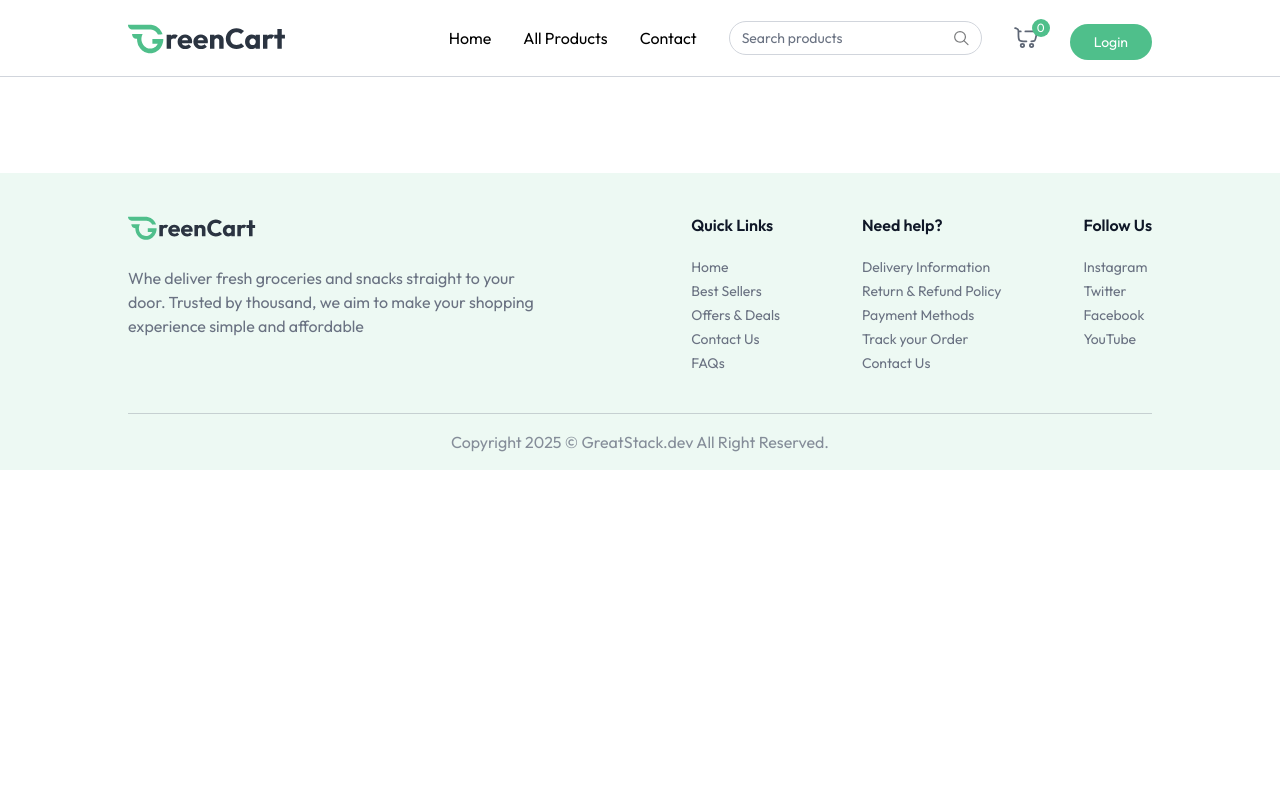
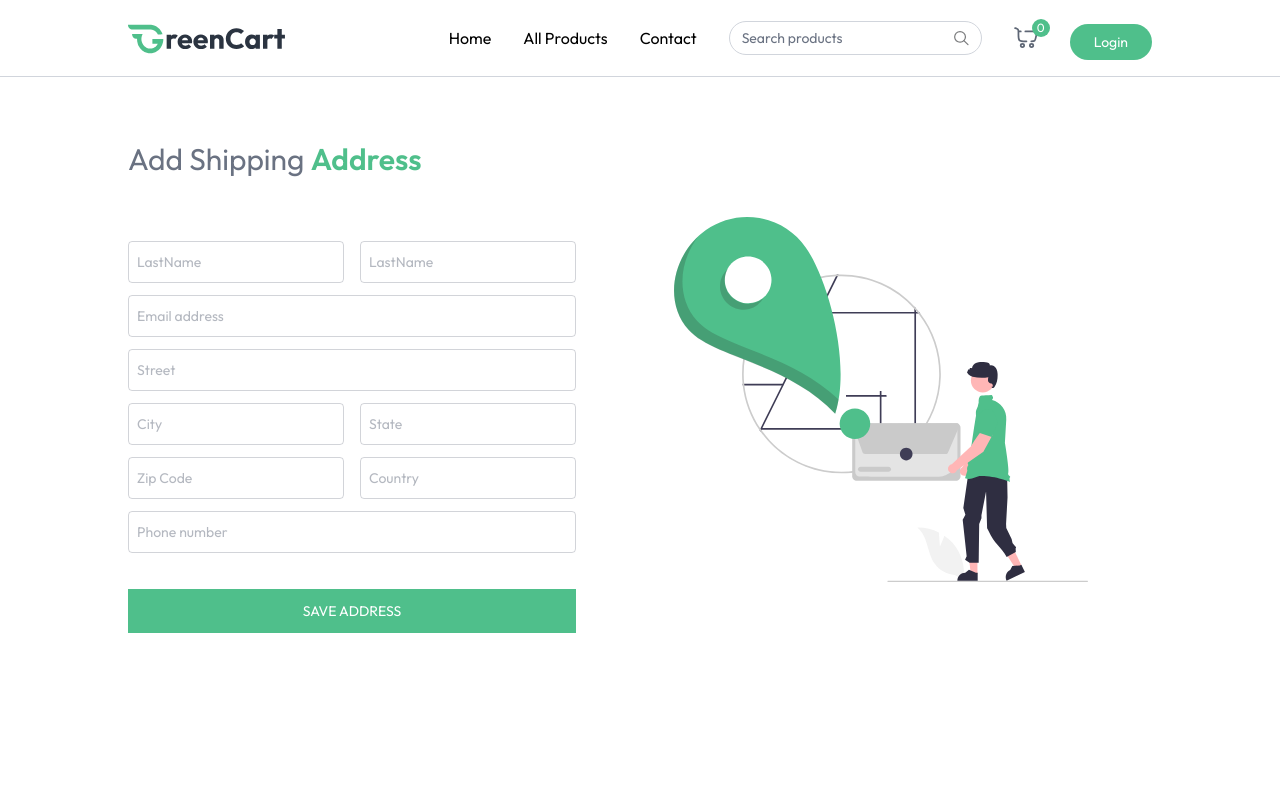
Before and after one commit to Warano02/Greencard_front, a React (Vite) app: page /add-address in a window 1280 px wide. Shown: the top 800 px of the page. Built offline with nearby package versions, Linux system fonts and the light colour scheme.

Commit message:
add address

```diff
--- a/src/App.jsx
+++ b/src/App.jsx
@@ -10,6 +10,7 @@
 import ProductCategory from './pages/ProductCategory'
 import ProductsDetails from './pages/ProductsDetails'
 import Card from './pages/Card'
+import AddAddress from './pages/AddAddress'
 function App() {
   const isSellerPath = useLocation().pathname.includes("seller")
   const { showUserLogin } = useAppContext()
@@ -23,6 +24,7 @@
           <Route path="/" element={<Home />} />
           <Route path="/products" element={<AllProducts />} />
           <Route path="/cart" element={<Card />} />
+          <Route path="/add-address" element={<AddAddress />} />
           <Route path="/products/:category" element={<ProductCategory />} />
           <Route path="/products/:category/:id" element={<ProductsDetails />} />
         </Routes>
--- /dev/null
+++ b/src/pages/AddAddress.jsx
@@ -0,0 +1,63 @@
+import React, { useState } from 'react'
+import { assets } from '../assets/assets'
+const InputField = ({ type, placeholder, name, handleChange, address }) => (
+    <input className='w-full px-2 py-2.5 border border-gray-500/30 rounded outline-none text-gray-500 focus:border-primary transition'
+        type={type} placeholder={placeholder} name={name} onChange={handleChange} value={address[name]} />
+)
+
+function AddAddress() {
+    const [address, setAddress] = useState({
+        firstName: "",
+        lastName: "",
+        email: "",
+        phone: "",
+        address1: "",
+        address2: "",
+        city: "",
+        state: "",
+        street: "",
+        country: "",
+        zipcode: ""
+    })
+    const handleChange = (e) => {
+        const { name, value } = e.target
+        setAddress((prev) => ({ ...prev, [name]: value }))
+    }
+    const onSubmitHandler = async (e) => {
+        e.preventDefault()
+    }
+    return (
+        <div className='mt-16 pb-16 '>
+            <p className='text-2xl md:text-3xl text-gray-500'>Add Shipping <span className='font-semibold text-primary'>Address</span> </p>
+            <div className='flex flex-col-reverse md:flex-row justify-between mt-10'>
+                <div className='flex-1 max-w-md'>
+                    <form onSubmit={onSubmitHandler} className='space-y-3 mt-6 text-sm'>
+                        <div className='grid grid-cols-1 md:grid-cols-2 gap-4'>
+                            <InputField handleChange={handleChange} address={address} name="firstName" type="text" placeholder="LastName" />
+                            <InputField handleChange={handleChange} address={address} name="lastName" type="text" placeholder="LastName" />
+                        </div>
+                        <InputField handleChange={handleChange} address={address} name="email" type="email" placeholder="Email address" />
+                        <InputField handleChange={handleChange} address={address} name="street" type="text" placeholder="Street" />
+
+                        <div className='grid grid-cols-1 md:grid-cols-2 gap-4'>
+                            <InputField handleChange={handleChange} address={address} name="city" type="text" placeholder="City" />
+                            <InputField handleChange={handleChange} address={address} name="state" type="text" placeholder="State" />
+
+                        </div>
+                        <div className='grid grid-cols-1 md:grid-cols-2 gap-4'>
+                            <InputField handleChange={handleChange} address={address} name="zipcode" type="number" placeholder="Zip Code" />
+                            <InputField handleChange={handleChange} address={address} name="country" type="text" placeholder="Country" />
+                        </div>
+                        <InputField handleChange={handleChange} address={address} name="phone" type="text" placeholder="Phone number" />
+                        <button className='w-full mt-6 bg-primary text-white py-3 hover:bg-primary-dull transition cursor-pointer uppercase'>
+                            Save Address
+                        </button>
+                    </form>
+                </div>
+                <img src={assets.add_address_iamge} alt="a" className='md:mr-16 mb-16 md:mt-0' />
+            </div>
+        </div>
+    )
+}
+
+export default AddAddress
```
